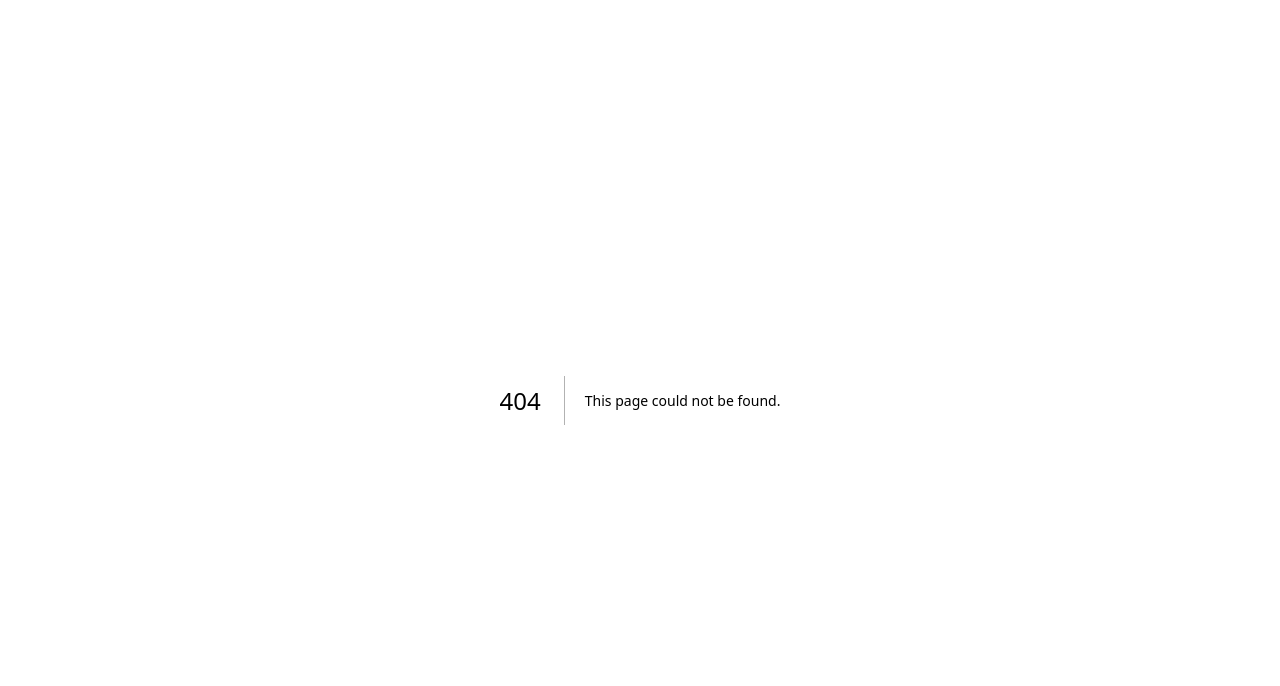
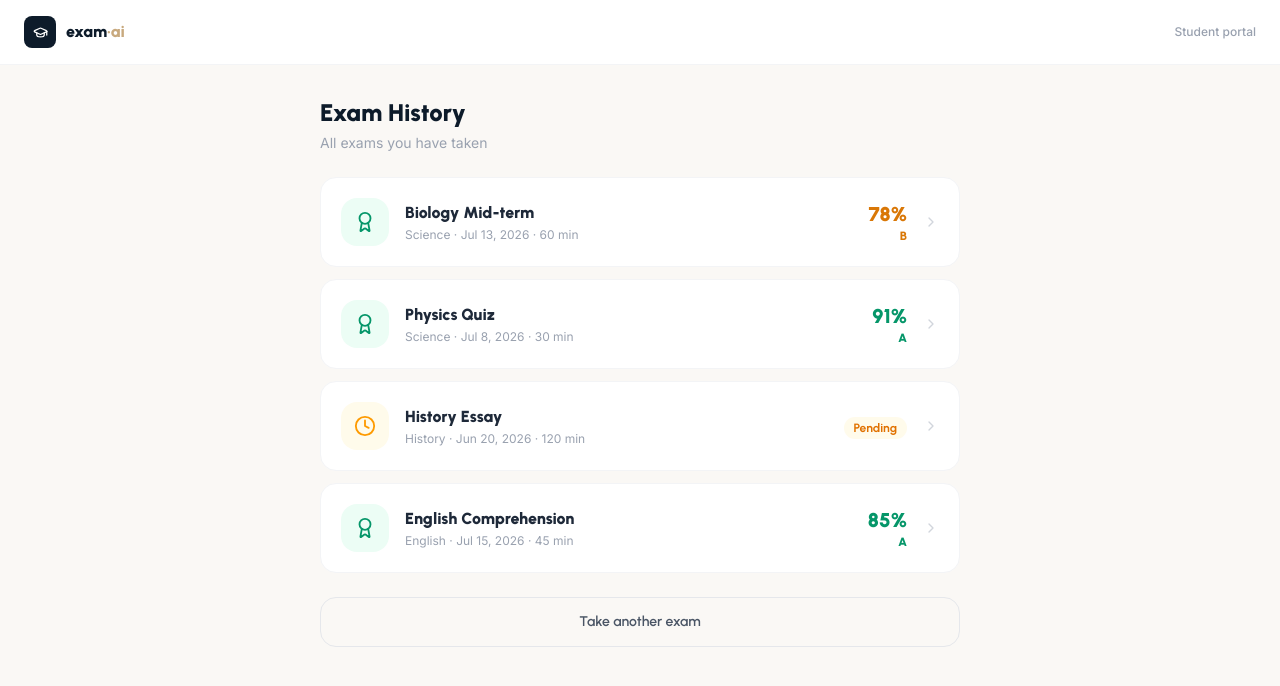
Before and after one commit to phornsinet1302/online_exam, a Next.js app in the folder frontend/: page /student/history in a window 1280 px wide. Before the commit this address had no page. Shown: the top 686 px of the page. Built offline with nearby package versions, Linux system fonts and the light colour scheme.

Commit message:
Add student exam history screen route

```diff
--- /dev/null
+++ b/frontend/src/app/student/history/page.tsx
@@ -0,0 +1,5 @@
+import { ExamHistory } from "../../App";
+
+export default function StudentHistoryPage() {
+  return <ExamHistory />;
+}
```
